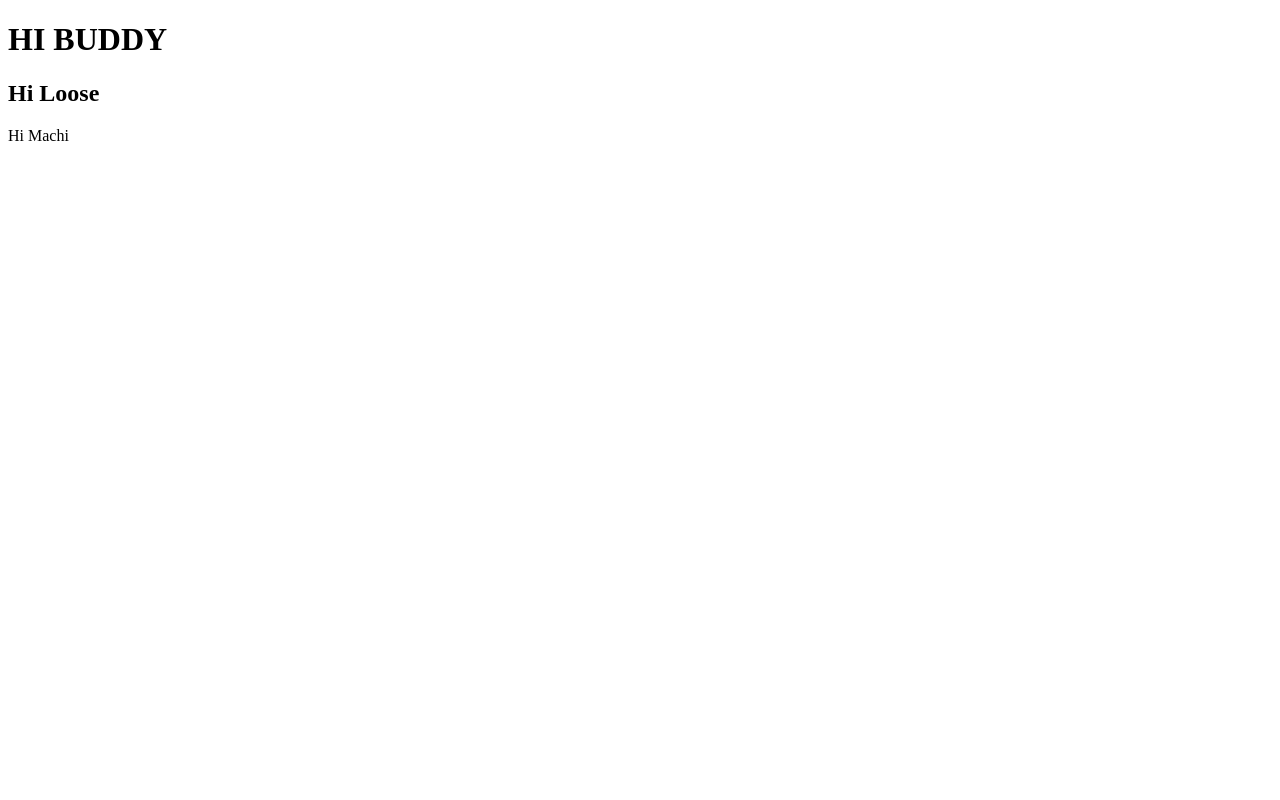
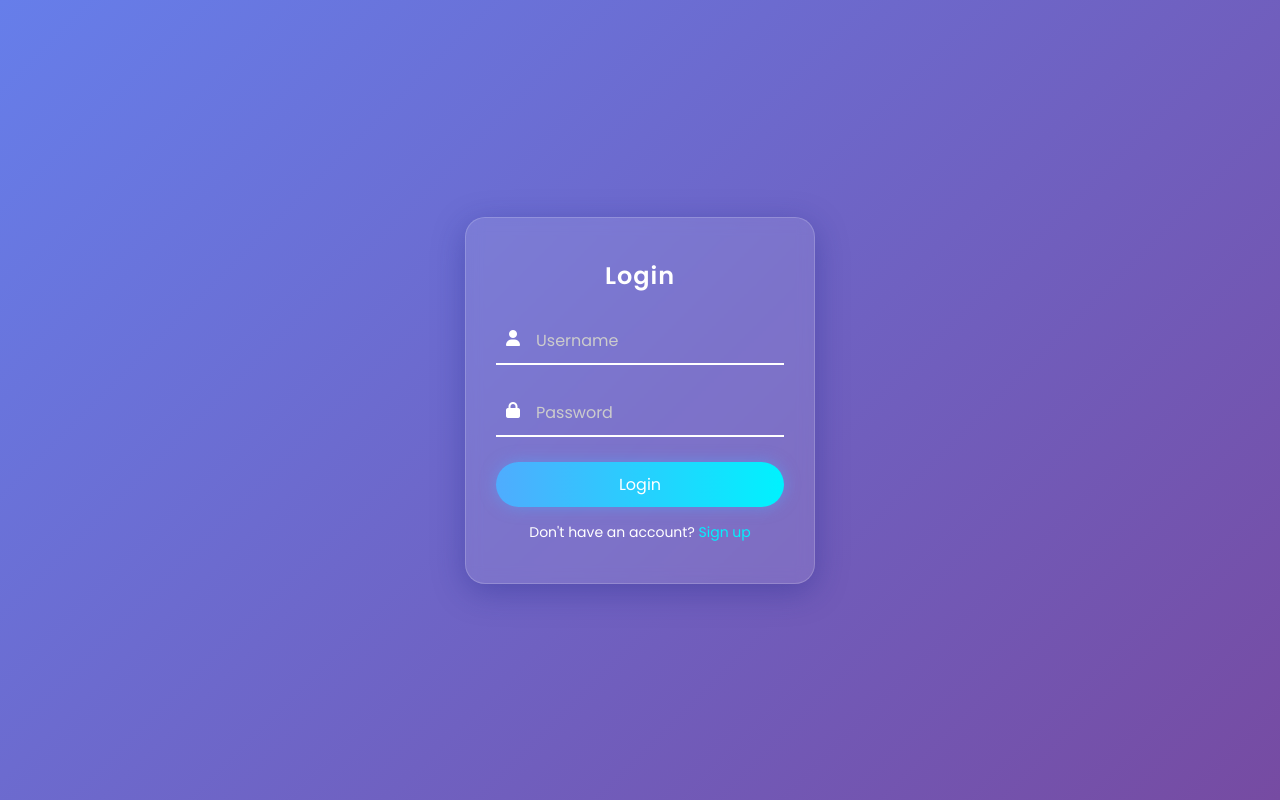
Before and after one commit to Empirecrazy007/CLASS-1, a plain HTML site: page index.html in a window 1280 px wide. Drawn offline with Linux system fonts and the light colour scheme.

Commit message:
chang_content

```diff
--- a/index.html
+++ b/index.html
@@ -1,13 +1,163 @@
 <!DOCTYPE html>
 <html lang="en">
 <head>
-    <meta charset="UTF-8">
-    <meta name="viewport" content="width=device-width, initial-scale=1.0">
-    <title>Document</title>
+  <meta charset="UTF-8">
+  <meta name="viewport" content="width=device-width, initial-scale=1.0">
+  <title>Attractive Login Page</title>
+  <style>
+    @import url('https://fonts.googleapis.com/css2?family=Poppins:wght@300;400;600&display=swap');
+
+    * {
+      margin: 0;
+      padding: 0;
+      box-sizing: border-box;
+      font-family: 'Poppins', sans-serif;
+    }
+
+    body {
+      height: 100vh;
+      background: linear-gradient(135deg, #667eea, #764ba2);
+      display: flex;
+      justify-content: center;
+      align-items: center;
+    }
+
+    .container {
+      background: rgba(255, 255, 255, 0.1);
+      border-radius: 20px;
+      box-shadow: 0 8px 32px rgba(31, 38, 135, 0.37);
+      backdrop-filter: blur(8px);
+      border: 1px solid rgba(255, 255, 255, 0.18);
+      width: 350px;
+      padding: 40px 30px;
+      text-align: center;
+      animation: fadeIn 1s ease-in-out;
+    }
+
+    @keyframes fadeIn {
+      from { opacity: 0; transform: translateY(-20px); }
+      to { opacity: 1; transform: translateY(0); }
+    }
+
+    h2 {
+      color: #fff;
+      margin-bottom: 20px;
+      letter-spacing: 1px;
+    }
+
+    .input-field {
+      position: relative;
+      margin: 25px 0;
+    }
+
+    .input-field input {
+      width: 100%;
+      padding: 10px 10px 10px 40px;
+      border: none;
+      outline: none;
+      background: transparent;
+      border-bottom: 2px solid #fff;
+      color: #fff;
+      font-size: 16px;
+      transition: 0.3s;
+    }
+
+    .input-field label {
+      position: absolute;
+      left: 40px;
+      top: 10px;
+      color: #ccc;
+      font-size: 16px;
+      pointer-events: none;
+      transition: 0.3s;
+    }
+
+    .input-field input:focus ~ label,
+    .input-field input:valid ~ label {
+      top: -15px;
+      font-size: 12px;
+      color: #fff;
+    }
+
+    .input-field i {
+      position: absolute;
+      left: 10px;
+      top: 12px;
+      color: #fff;
+    }
+
+    .btn {
+      background: linear-gradient(90deg, #4facfe, #00f2fe);
+      border: none;
+      padding: 10px 25px;
+      width: 100%;
+      color: white;
+      font-size: 16px;
+      border-radius: 25px;
+      cursor: pointer;
+      transition: 0.3s;
+      box-shadow: 0 0 15px rgba(79, 172, 254, 0.5);
+    }
+
+    .btn:hover {
+      background: linear-gradient(90deg, #43e97b, #38f9d7);
+      box-shadow: 0 0 20px rgba(67, 233, 123, 0.7);
+      transform: scale(1.03);
+    }
+
+    .signup {
+      color: #fff;
+      font-size: 14px;
+      margin-top: 15px;
+    }
+
+    .signup a {
+      color: #00f2fe;
+      text-decoration: none;
+    }
+
+    .signup a:hover {
+      text-decoration: underline;
+    }
+  </style>
 </head>
 <body>
-    <h1> HI BUDDY</h1>
-    <h2>Hi Loose</h2>
-    <p>Hi Machi</p>
+
+  <div class="container">
+    <h2>Login</h2>
+    <form id="loginForm">
+      <div class="input-field">
+        <i class="fa fa-user"></i>
+        <input type="text" id="username" required>
+        <label>Username</label>
+      </div>
+
+      <div class="input-field">
+        <i class="fa fa-lock"></i>
+        <input type="password" id="password" required>
+        <label>Password</label>
+      </div>
+
+      <button type="submit" class="btn">Login</button>
+      <p class="signup">Don't have an account? <a href="#">Sign up</a></p>
+    </form>
+  </div>
+
+  <script src="https://kit.fontawesome.com/a076d05399.js" crossorigin="anonymous"></script>
+  <script>
+    document.getElementById('loginForm').addEventListener('submit', function(e) {
+      e.preventDefault();
+
+      const username = document.getElementById('username').value.trim();
+      const password = document.getElementById('password').value.trim();
+
+      if (username === "admin" && password === "1234") {
+        alert("✅ Login Successful!");
+      } else {
+        alert("❌ Invalid Username or Password");
+      }
+    });
+  </script>
+
 </body>
 </html>
```
Also changed, not shown: exe1.txt (deleted).
